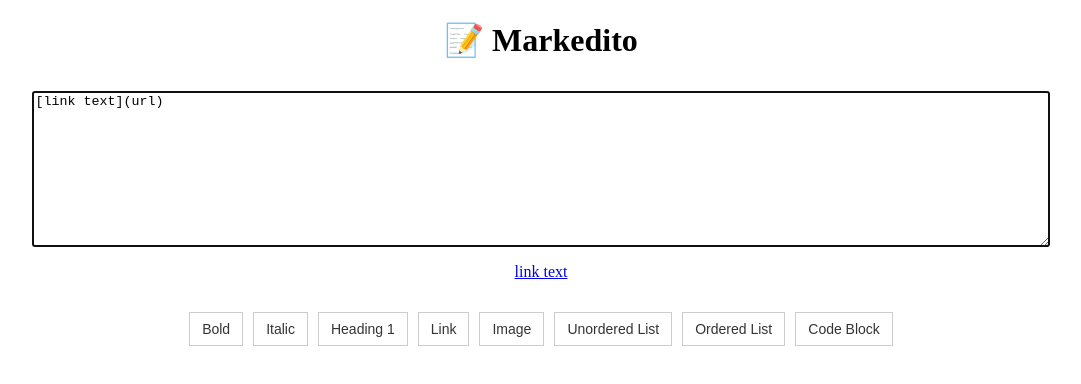
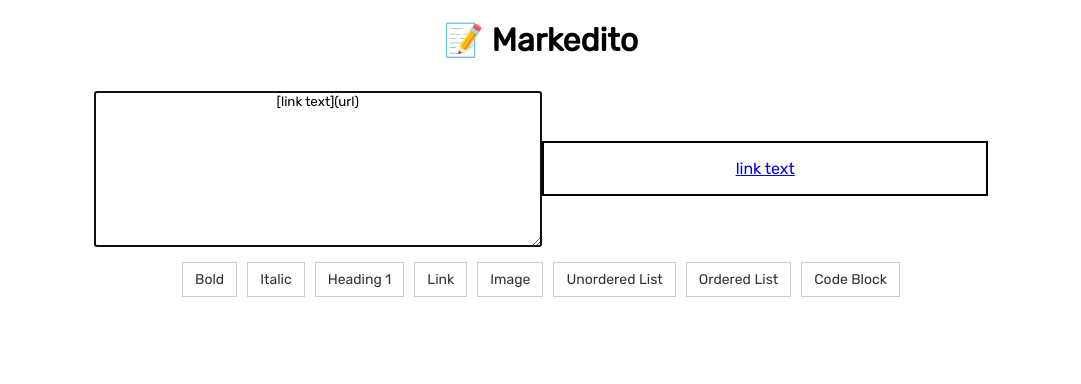
Before and after one commit to ni5arga/Markedito, a plain HTML site: page index.html in a window 1280 px wide. Both pictures are taken after a click on the button "Link". Shown: the whole page, without its empty margins (99-1180 px from the left). Drawn offline with nearby package versions, Linux system fonts and the light colour scheme.

Commit message:
add the j

```diff
--- /dev/null
+++ b/app.js
@@ -0,0 +1,23 @@
+function updatePreview() {
+    var markdownText = document.getElementById("markdown").value;
+    var htmlText = markdownToHtml(markdownText);
+    document.getElementById("preview").innerHTML = htmlText;
+}
+
+function markdownToHtml(markdownText) {
+    var md = window.markdownit();
+    return md.render(markdownText);
+}
+
+function insertText(text) {
+    var textarea = document.getElementById("markdown");
+    var start = textarea.selectionStart;
+    var end = textarea.selectionEnd;
+    var before = textarea.value.substring(0, start);
+    var after = textarea.value.substring(end);
+    textarea.value = before + text + after;
+    textarea.selectionStart = textarea.selectionEnd = start + text.length;
+    textarea.focus();
+    updatePreview();
+}
+document.onload = () => { updatePreview() }
--- a/index.html
+++ b/index.html
@@ -1,65 +1,17 @@
 <!DOCTYPE html>
 <html>
+
 <head>
 	<title>Markedito</title>
-	<style>
-h1 {
-  text-align: center;
-}
+	<link rel="stylesheet" href="style.css">
+	<script src="https://cdnjs.cloudflare.com/ajax/libs/markdown-it/12.1.0/markdown-it.min.js"></script>
+	<script src="app.js"></script>
+</head>
 
-.editor {
-  display: flex;
-  flex-direction: column;
-  align-items: center;
-  margin-top: 20px;
-  text-align: center;
-}
-
-.editor textarea {
-  width: 80%;
-  margin-top: 10px;
-}
-
-.formatting-buttons {
-  display: flex;
-  justify-content: center;
-  flex-wrap: wrap;
-  margin-top: 10px;
-}
-
-.formatting-buttons button {
-  background-color: #fff;
-  border: 1px solid #ccc;
-  color: #333;
-  cursor: pointer;
-  font-size: 14px;
-  margin: 5px;
-  padding: 8px 12px;
-  transition: all 0.2s ease-in-out;
-}
-
-.formatting-buttons button:hover {
-  background-color: #f1f1f1;
-}
-</style>
-	<script src="https://cdnjs.cloudflare.com/ajax/libs/markdown-it/12.1.0/markdown-it.min.js"></script>
-	<script>
-		function updatePreview() {
-			var markdownText = document.getElementById("markdown").value;
-			var htmlText = markdownToHtml(markdownText);
-			document.getElementById("preview").innerHTML = htmlText;
-		}
-
-		function markdownToHtml(markdownText) {
-			var md = window.markdownit();
-			return md.render(markdownText);
-		}
-	</script>
-</head>
 <body>
 	<h1> 📝 Markedito </h1>
-	<div class="editor">
-		<textarea id="markdown" rows="10" cols="80" oninput="updatePreview()"></textarea>
+	<div class="center">
+		<textarea class="editor" id="markdown" rows="10" cols="80" oninput="updatePreview()"></textarea>
 		<div id="preview"></div>
 	</div>
 	<div class="formatting-buttons">
@@ -72,18 +24,6 @@ h1 {
 		<button onclick="insertText('1. list item')">Ordered List</button>
 		<button onclick="insertText('`code block`')">Code Block</button>
 	</div>
-	<script>
-		function insertText(text) {
-			var textarea = document.getElementById("markdown");
-			var start = textarea.selectionStart;
-			var end = textarea.selectionEnd;
-			var before = textarea.value.substring(0, start);
-			var after  = textarea.value.substring(end);
-			textarea.value = before + text + after;
-			textarea.selectionStart = textarea.selectionEnd = start + text.length;
-			textarea.focus();
-			updatePreview();
-		}
-	</script>
 </body>
+
 </html>
--- /dev/null
+++ b/style.css
@@ -0,0 +1,53 @@
+@import url('https://fonts.googleapis.com/css2?family=Rubik&display=swap');
+
+* {
+    font-family: 'Rubik', sans-serif;
+}
+
+h1 {
+    text-align: center;
+}
+
+.editor {
+    text-align: center;
+    width: 35%;
+    height: 35%;
+    margin-top: 10px;
+}
+
+.center {
+    display: flex;
+    align-items: center;
+    justify-content: center;
+}
+
+#preview {
+    text-align: center;
+    width: 35%;
+    height: auto;
+    margin-top: 10px;
+    border: solid 2px black;
+    overflow-y: scroll;
+}
+
+.formatting-buttons {
+    display: flex;
+    justify-content: center;
+    flex-wrap: wrap;
+    margin-top: 10px;
+}
+
+.formatting-buttons button {
+    background-color: #fff;
+    border: 1px solid #ccc;
+    color: #333;
+    cursor: pointer;
+    font-size: 14px;
+    margin: 5px;
+    padding: 8px 12px;
+    transition: all 0.2s ease-in-out;
+}
+
+.formatting-buttons button:hover {
+    background-color: #f1f1f1;
+}
```
